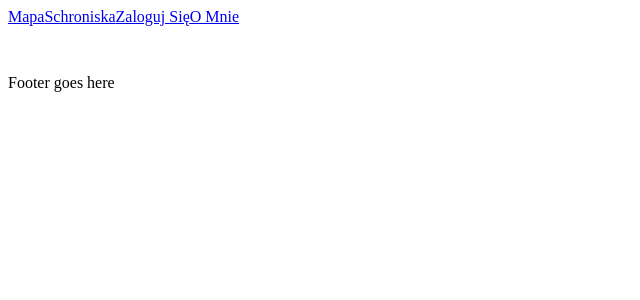
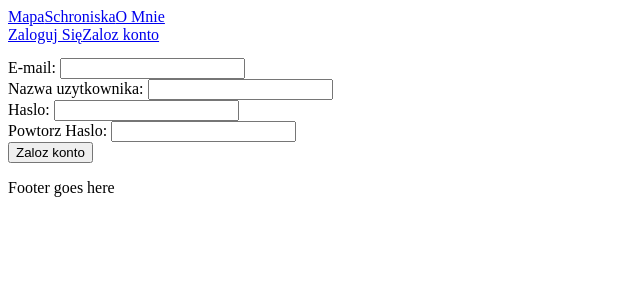
Before and after one commit to michalosinski91/pet-adoption-client, a React app: page /register in a window 1280 px wide. Shown: the top 300 px of the page, without its empty margins (0-640 px from the left). Built offline with nearby package versions, Linux system fonts and the light colour scheme; no server answers; the HTML template or start-up script is replaced by a standard one.

Commit message:
registration and login functionality added, configured apollo links in index.js

```diff
--- a/package.json
+++ b/package.json
@@ -28,6 +28,12 @@
   "dependencies": {
     "@google/markerclusterer": "^1.0.3",
     "apollo-boost": "^0.4.4",
+    "apollo-cache-inmemory": "^1.6.3",
+    "apollo-client": "^2.6.4",
+    "apollo-link": "^1.2.12",
+    "apollo-link-context": "^1.0.18",
+    "apollo-link-error": "^1.1.11",
+    "apollo-link-http": "^1.5.15",
     "axios": "^0.19.0",
     "google-maps-react": "^2.0.2",
     "graphql": "^14.4.2",
--- a/src/App.js
+++ b/src/App.js
@@ -1,17 +1,18 @@
-import React, { useEffect, useState } from 'react'
+import React, { useState, useEffect } from 'react'
 import {
     BrowserRouter as Router,
     Route,
 } from 'react-router-dom'
 import { gql } from 'apollo-boost'
-import { useQuery } from 'react-apollo'
+import { useQuery, useMutation, useApolloClient } from 'react-apollo'
 
-import HomeMap from './components/HomeMap'
 import Navbar from './components/Navbar'
 import Footer from './components/Footer'
 import ShelterList from './components/ShelterList'
 import Shelter from './components/Shelter'
 import GoogleMap from './components/GoogleMap'
+import LoginForm from './components/LoginForm'
+import RegistrationForm from './components/RegistrationForm'
 
 const ALL_SHELTERS = gql`
         {
@@ -32,25 +33,66 @@ const ALL_SHELTERS = gql`
                   }
             }
         }
-    `
+`
+const LOGIN = gql`
+    mutation login($username: String!, $password: String!) {
+        login(username: $username, password: $password) {
+            value
+        }
+    }
+`
+
 
 const App = () => {
+    const [errorMessage, setErrorMessage] = useState(null)
+    const [token, setToken] = useState(null)
+
+    const client = useApolloClient()
+
+    useEffect(() => {
+        const retrievedToken = localStorage.getItem('znajdz-schronisko')
+        if (retrievedToken) {
+            setToken(retrievedToken)
+        }
+    }, [])
+
+
+
+
+    const handleError = (error) => {
+        setErrorMessage(error.graphQLErrors[0].message)
+        setTimeout(() => {
+            setErrorMessage(null)
+        }, 5000)
+    }
+
 
     const { data, loading } = useQuery(ALL_SHELTERS)
+
+    const [login] = useMutation(LOGIN, {
+        onError: handleError
+    })
+    const logout = () => {
+        localStorage.clear()
+        setToken(null)
+        client.resetStore()
+    }
 
     const shelterById = (id) => data.allShelters.find(shelter => shelter.id == id)
 
 
     if (loading) {
-        return 'loading....'
+        return 'Ladujemy dane'
     }
     return (
         <div>
             <Router>
-                <Navbar />
+                <Navbar token={token} logout={logout}/>
                 <Route exact path='/' render={() => <GoogleMap shelters={data.allShelters}/>} />
                 <Route exact path='/schroniska' render={() => <ShelterList shelters={data.allShelters} /> } />
                 <Route exact path='/schroniska/:id' render={({ match }) => <Shelter shelter={shelterById(match.params.id)} />} />
+                <Route exact path='/login' render={() => <LoginForm login={login} setToken={(token) => setToken(token)} />} />
+                <Route exact path='/register' render={() => <RegistrationForm />} />
                 <Footer />
             </Router>
         </div>
--- a/src/components/GoogleMap.js
+++ b/src/components/GoogleMap.js
@@ -1,5 +1,4 @@
 import React, { useRef, useEffect } from 'react'
-import { Link } from 'react-router-dom'
 //import MarkerClusterer from '@google/markerclusterer'
 //TODO: add marker clustering
 
@@ -8,12 +7,17 @@ import { Link } from 'react-router-dom'
 const GoogleMap = ({ shelters }) => {
     useEffect(() =>{
         const googleMapScript = document.createElement('script')
+        googleMapScript.id = 'MapScript'
         googleMapScript.src = 'https://maps.googleapis.com/maps/api/js?key=AIzaSyBG1MognAtYUqGeR91CumRmrnPZUoChvgY&language=pl'
         window.document.body.appendChild(googleMapScript)
         googleMapScript.addEventListener('load', () => {
             const googleMap = createGoogleMap()
             const markers = shelters.map(shelter => createMarker(shelter, googleMap))
         })
+        return () => {
+            const map = document.getElementById('MapScript')
+            window.document.body.removeChild(map)
+        }
     }, [])
 
     const googleMapRef = useRef()
--- /dev/null
+++ b/src/components/LoginForm.js
@@ -0,0 +1,50 @@
+import React, { useState } from 'react'
+import { withRouter } from 'react-router-dom'
+
+
+
+const LoginForm = (props) => {
+    const [username, setUsername] = useState('')
+    const [password, setPassword] = useState('')
+
+    const submit = async (event) => {
+        event.preventDefault()
+        const result = await props.login({
+            variables: { username, password}
+        })
+
+        if (result) {
+            const token = result.data.login.value
+            props.setToken(token)
+            localStorage.setItem('znajdz-schronisko', token)
+            setUsername('')
+            setPassword('')
+            props.history.push('/')
+        }
+    }
+
+
+    return (
+        <div>
+            <form onSubmit={submit}>
+                <div>
+                    Nazwa Uzytkownika: <input
+                        value={username}
+                        onChange={({ target }) => setUsername(target.value)}
+                    />
+                </div>
+                <div>
+                    Haslo: <input
+                        value={password}
+                        type='password'
+                        onChange={({ target }) => setPassword(target.value)}
+                    />
+                </div>
+                <button type='submit'>Zaloguj sie</button>
+            </form>
+        </div>
+    )
+
+}
+
+export default withRouter(LoginForm)
--- a/src/components/Navbar.js
+++ b/src/components/Navbar.js
@@ -1,13 +1,21 @@
 import React from 'react'
 import { Link } from 'react-router-dom'
 
-const Navbar = () => {
+const Navbar = ({ token, logout }) => {
+
     return (
         <div style={{ height: '50px'}}>
             <Link to='/'>Mapa</Link>
             <Link to='/schroniska'>Schroniska</Link>
-            <Link to='/login'>Zaloguj Się</Link>
             <Link to='/omnie'>O Mnie</Link>
+            {!token
+            ? <div>
+                <Link to='/login'>Zaloguj Się</Link>
+                <Link to='/register'>Zaloz konto</Link>
+            </div>
+            : <Link to='/' onClick={() => logout()}>Wyloguj Sie</Link>
+            }
+
         </div>
     )
 }
--- /dev/null
+++ b/src/components/RegistrationForm.js
@@ -0,0 +1,105 @@
+import React, { useState } from 'react'
+import { gql } from 'apollo-boost'
+import { useMutation } from 'react-apollo'
+import { Link } from 'react-router-dom'
+
+const CREATE_USER = gql`
+    mutation createUser($email: String!, $username: String!, $password: String!){
+        createUser(
+            email: $email
+            username: $username
+            password: $password
+        ){
+            id
+            email
+            username
+        }
+
+    }
+`
+
+
+const RegistrationForm = () => {
+    const [email, setEmail] = useState('')
+    const [username, setUsername] = useState('')
+    const [password, setPassword] = useState('')
+    const [repeatPassword, setRepeatPassword] = useState('')
+    const [registrationSuccess, setRegistrationSuccess] = useState(false)
+    const [errorMessage, setErrorMessage] = useState(null)
+
+    const [createUser] = useMutation(CREATE_USER)
+
+    const submit = async (event) => {
+        event.preventDefault()
+        if (password !== repeatPassword) {
+            setErrorMessage('Hasla sie nie zgadzaja')
+            setTimeout(() => {
+                setErrorMessage(null)
+            }, 5000)
+            return
+        }
+        const result = await createUser({
+            variables: { email, username, password }
+        })
+        console.log(result)
+        setUsername('')
+        setEmail('')
+        setPassword('')
+        setRepeatPassword('')
+        setRegistrationSuccess(true)
+
+
+    }
+
+    const Redirect = () => {
+        return(
+            <div>
+                <p>Konto zostalo zalozone</p>
+                <Link to='/login'>Zaloguj sie tutaj</Link>
+            </div>
+        )
+    }
+
+    return(
+        <div>
+            {!registrationSuccess
+                ? <div>
+                    <form onSubmit={submit}>
+                        <div>
+                            E-mail: <input
+                                value={email}
+                                onChange={({ target }) => setEmail(target.value)}
+                            />
+                        </div>
+                        <div>
+                            Nazwa uzytkownika: <input
+                                value={username}
+                                onChange={({ target }) => setUsername(target.value)}
+                            />
+                        </div>
+                        <div>
+                            Haslo: <input
+                                value={password}
+                                type='password'
+                                onChange={({ target }) => setPassword(target.value)}
+                            />
+                        </div>
+                        <div>
+                            Powtorz Haslo: <input
+                                value={repeatPassword}
+                                type='password'
+                                onChange={({ target }) => setRepeatPassword(target.value)}
+                            />
+                        </div>
+                        <button type='submit'>Zaloz konto</button>
+                        {errorMessage}
+                    </form>
+                </div>
+                : <Redirect />
+            }
+        </div>
+
+    )
+}
+
+export default RegistrationForm
--- a/src/index.js
+++ b/src/index.js
@@ -1,12 +1,56 @@
 import React from 'react'
 import ReactDOM from 'react-dom'
-import ApolloClient from 'apollo-boost'
+import { ApolloClient } from 'apollo-client'
 import { ApolloProvider } from 'react-apollo'
+import { ApolloLink } from 'apollo-link'
+import { createHttpLink } from 'apollo-link-http'
+import { InMemoryCache } from 'apollo-cache-inmemory'
+import { setContext } from 'apollo-link-context'
+import { onError } from 'apollo-link-error'
 
 import App from './App'
 
+
+//Customises the error messages in the console
+const errorLink = onError(({ graphQLErrors, networkError }) => {
+    if (graphQLErrors)
+        graphQLErrors.map(({ message, locations, path }) =>
+             console.log(
+                `[GraphQL error]: Message: ${message}, Location: ${locations}, Path: ${path}`,
+                ),
+        );
+
+    if (networkError) console.log(`[Network error]: ${networkError}`)
+
+})
+
+//passes a token in the authorization header
+//passing null seems to create an issue, so passing an empty string instead - reasearch needed
+const authLink = setContext((_, { headers }) => {
+    const token = localStorage.getItem('znajdz-schronisko')
+    return {
+        headers: {
+            ...headers,
+            authorization: token ? token : ''
+        }
+    }
+
+})
+
+const httpLink = createHttpLink({ uri: 'http://localhost:4000/graphql' })
+
+
+//merges the various links into one
+const mergedLinks = ApolloLink.from([
+    authLink,
+    errorLink,
+    httpLink
+])
+
+//passes in the merged links, and initializes cache
 const client = new ApolloClient({
-    uri: 'http://localhost:4000/graphql'
+    link: mergedLinks,
+    cache: new InMemoryCache()
 })
 
 ReactDOM.render(
```
Also changed, not shown: 1 other file (tests, documents, lock files or other folders).
